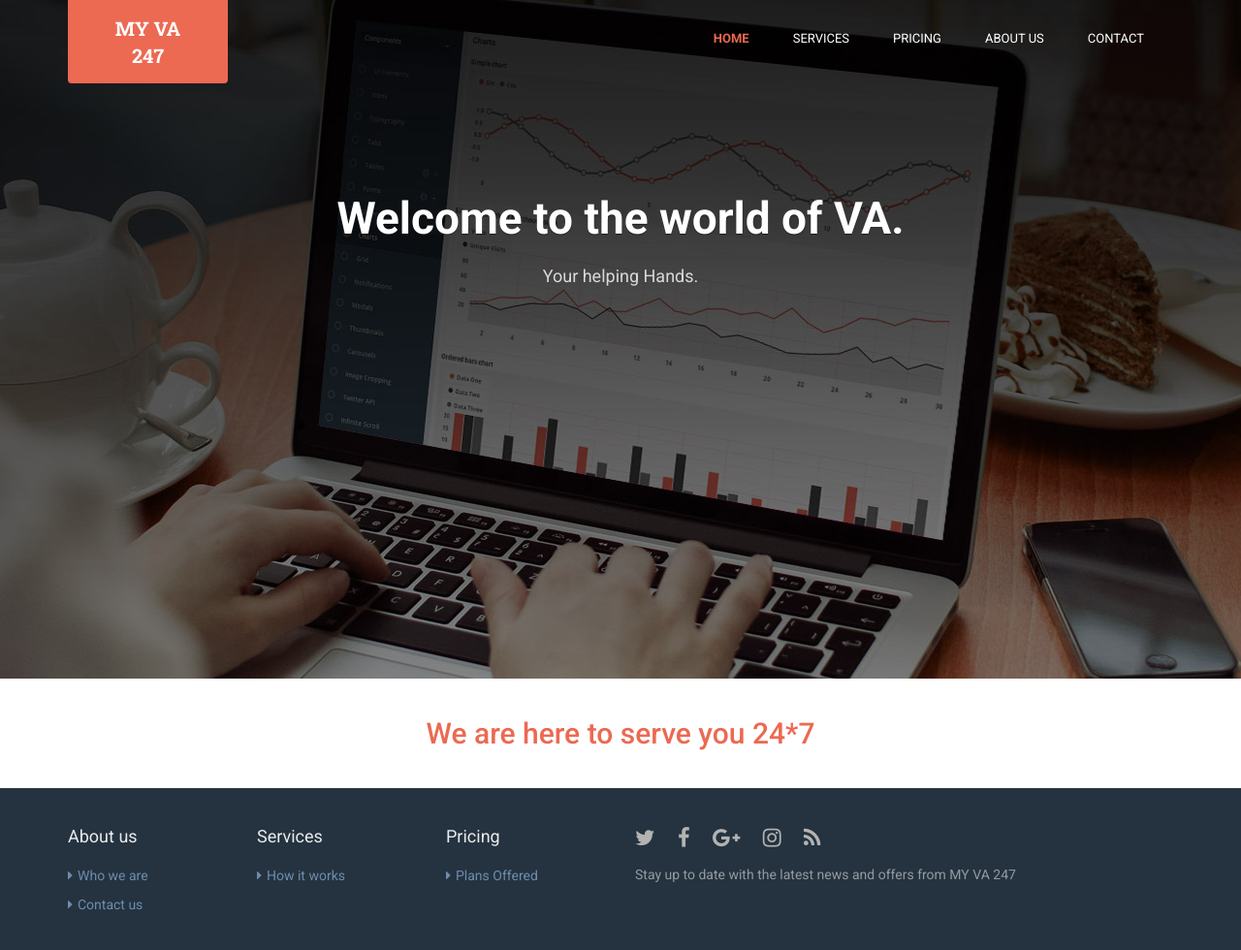
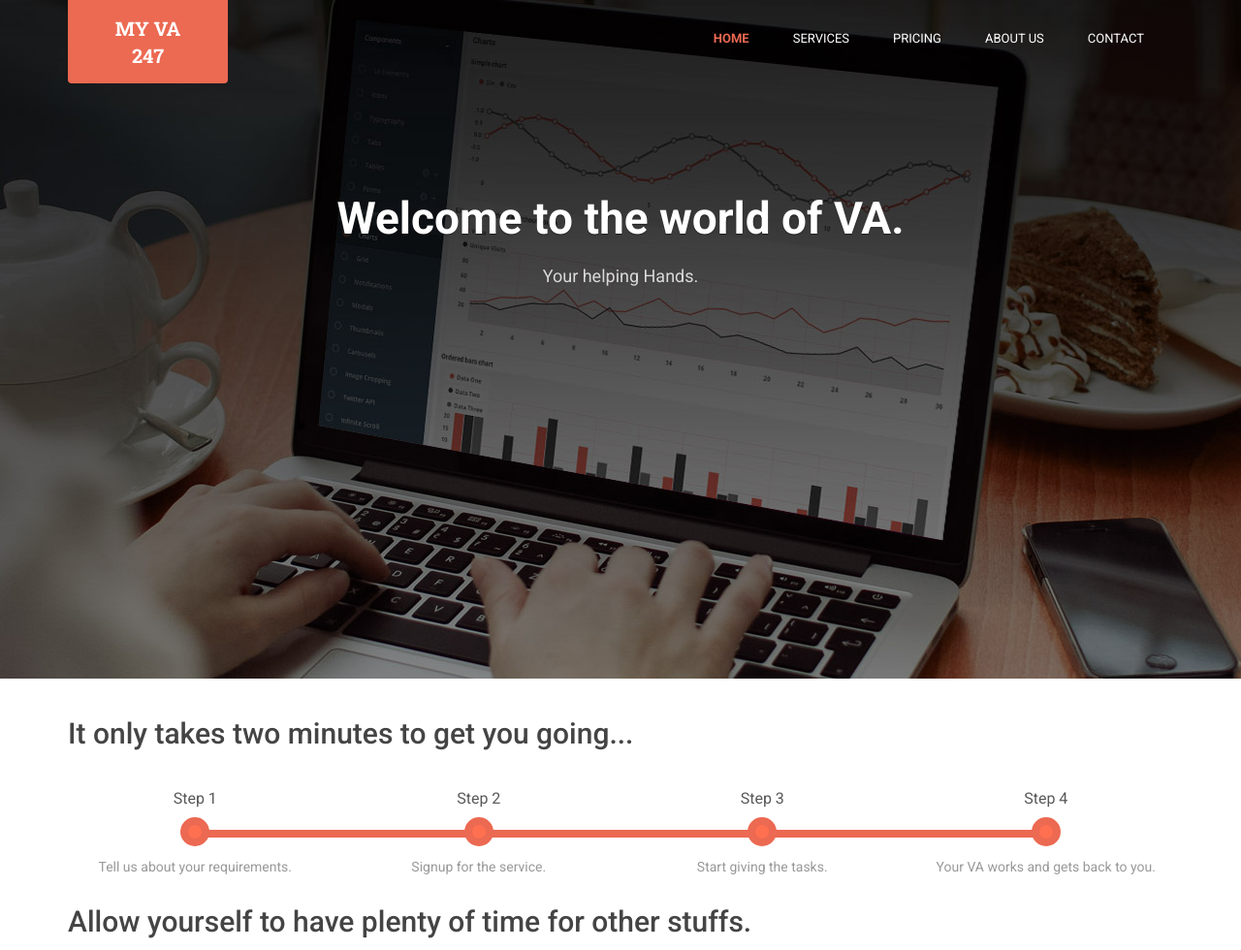
Before and after one commit to ravitejth/myva, a plain HTML site: page index.html in a window 1280 px wide. Shown: the top 980 px of the page at 97% size. Drawn offline with Linux system fonts and the light colour scheme.

Commit message:
process flow added.

```diff
--- /dev/null
+++ b/css/breadcrumb.css
@@ -0,0 +1,22 @@
+.bs-wizard {margin-top: 40px;}
+
+/*Form Wizard*/
+.bs-wizard {border-bottom: solid 1px #e0e0e0; padding: 0 0 10px 0;}
+.bs-wizard > .bs-wizard-step {padding: 0; position: relative;}
+.bs-wizard > .bs-wizard-step + .bs-wizard-step {}
+.bs-wizard > .bs-wizard-step .bs-wizard-stepnum {color: #595959; font-size: 16px; margin-bottom: 5px;}
+.bs-wizard > .bs-wizard-step .bs-wizard-info {color: #999; font-size: 14px;}
+.bs-wizard > .bs-wizard-step > .bs-wizard-dot {position: absolute; width: 30px; height: 30px; display: block; background: #EC6952; top: 45px; left: 50%; margin-top: -15px; margin-left: -15px; border-radius: 50%;}
+.bs-wizard > .bs-wizard-step > .bs-wizard-dot:after {content: ' '; width: 14px; height: 14px; background: #FF7050; border-radius: 50px; position: absolute; top: 8px; left: 8px; }
+.bs-wizard > .bs-wizard-step > .progress {position: relative; border-radius: 0px; height: 8px; box-shadow: none; margin: 20px 0;}
+.bs-wizard > .bs-wizard-step > .progress > .progress-bar {width:0px; box-shadow: none; background: #EC6952;}
+.bs-wizard > .bs-wizard-step.complete > .progress > .progress-bar {width:100%;}
+.bs-wizard > .bs-wizard-step.active > .progress > .progress-bar {width:50%;}
+.bs-wizard > .bs-wizard-step:first-child.active > .progress > .progress-bar {width:0%;}
+.bs-wizard > .bs-wizard-step:last-child.active > .progress > .progress-bar {width: 100%;}
+.bs-wizard > .bs-wizard-step.disabled > .bs-wizard-dot {background-color: #f5f5f5;}
+.bs-wizard > .bs-wizard-step.disabled > .bs-wizard-dot:after {opacity: 0;}
+.bs-wizard > .bs-wizard-step:first-child  > .progress {left: 50%; width: 50%;}
+.bs-wizard > .bs-wizard-step:last-child  > .progress {width: 50%;}
+.bs-wizard > .bs-wizard-step.disabled a.bs-wizard-dot{ pointer-events: none; }
+/*END Form Wizard*/
--- a/css/styles.css
+++ b/css/styles.css
@@ -3450,4 +3450,9 @@ select {
   padding-top: 20px;
   padding-bottom: 30px;
 }
+
+.breadpad{
+  padding-top: 20px;
+}
+
 /* Large devices (large desktops, 1200px and up) */
--- a/index.html
+++ b/index.html
@@ -20,6 +20,7 @@
     <link rel="stylesheet" href="css/flexslider.css">
     <!-- Theme CSS -->
     <link id="theme-style" rel="stylesheet" href="css/styles.css">
+    <link rel="stylesheet" href="css/breadcrumb.css">
     <!-- HTML5 shim and Respond.js for IE8 support of HTML5 elements and media queries -->
     <!--[if lt IE 9]>
       <script src="https://oss.maxcdn.com/html5shiv/3.7.2/html5shiv.min.js"></script>
@@ -106,13 +107,51 @@
         </div><!--//container-->
     </section><!--//promo-->
 
+
     <div class="sections-wrapper">
+        <div class="container breadpad">
+
+            <h2>It only takes two minutes to get you going... </h2>
+            <div class="row bs-wizard" style="border-bottom:0;">
+
+                <div class="col-xs-3 bs-wizard-step complete">
+                    <div class="text-center bs-wizard-stepnum">Step 1</div>
+                    <div class="progress"><div class="progress-bar"></div></div>
+                    <a href="#" class="bs-wizard-dot"></a>
+                    <div class="bs-wizard-info text-center">Tell us about your requirements.</div>
+                </div>
+
+                <div class="col-xs-3 bs-wizard-step complete"><!-- complete -->
+                    <div class="text-center bs-wizard-stepnum">Step 2</div>
+                    <div class="progress"><div class="progress-bar"></div></div>
+                    <a href="#" class="bs-wizard-dot"></a>
+                    <div class="bs-wizard-info text-center">Signup for the service.</div>
+                </div>
+
+                <div class="col-xs-3 bs-wizard-step complete"><!-- complete -->
+                    <div class="text-center bs-wizard-stepnum">Step 3</div>
+                    <div class="progress"><div class="progress-bar"></div></div>
+                    <a href="#" class="bs-wizard-dot"></a>
+                    <div class="bs-wizard-info text-center">Start giving the tasks.</div>
+                </div>
+
+                <div class="col-xs-3 bs-wizard-step complete"><!-- active -->
+                    <div class="text-center bs-wizard-stepnum">Step 4</div>
+                    <div class="progress"><div class="progress-bar"></div></div>
+                    <a href="#" class="bs-wizard-dot"></a>
+                    <div class="bs-wizard-info text-center">Your VA works and gets back to you.</div>
+                </div>
+            </div>
+            <h2>Allow yourself to have plenty of time for other stuffs.</h2>
+        </div>
+
 
         <div class="container text-center contact-redirect">
             <a href="contact.html"><h2> We are here to serve you 24*7 </h2></a>
         </div>
+    </div><!--//section-wrapper-->
 
-    </div><!--//section-wrapper-->
+
 
 
     <!-- ******FOOTER****** -->
@@ -148,11 +187,9 @@
                     <div class="footer-col connect col-xs-12 col-md-6">
                         <div class="footer-col-inner">
                             <ul class="social list-inline">
-                                <li><a href="https://twitter.com/3rdwave_themes" target="_blank"><i class="fa fa-twitter"></i></a></li>
-                                <li><a href="#"><i class="fa fa-facebook"></i></a></li>
-                                <li><a href="#"><i class="fa fa-google-plus"></i></a></li>
-                                <li><a href="#"><i class="fa fa-instagram"></i></a></li>
-                                <li class="row-end"><a href="#"><i class="fa fa-rss"></i></a></li>
+                                <li><a href="https://www.facebook.com/MY-VA-247-166685390505254/" target="_blank"><i class="fa fa-facebook"></i></a></li>
+                                <li><a href="https://twitter.com/myva247" target="_blank"><i class="fa fa-twitter"></i></a></li>
+                                <li><a href="https://www.linkedin.com/in/my-va-7aa567138/" target="_blank"><i class="fa fa-linkedin"></i></a></li>
                             </ul>
                             <div class="form-container">
                                 <p class="intro">Stay up to date with the latest news and offers from MY VA 247</p>
```
Also changed, not shown: about.html (+3 -5 lines), contact.html (+6 -8 lines), features.html (+3 -5 lines), pricing.html (+9 -11 lines).
